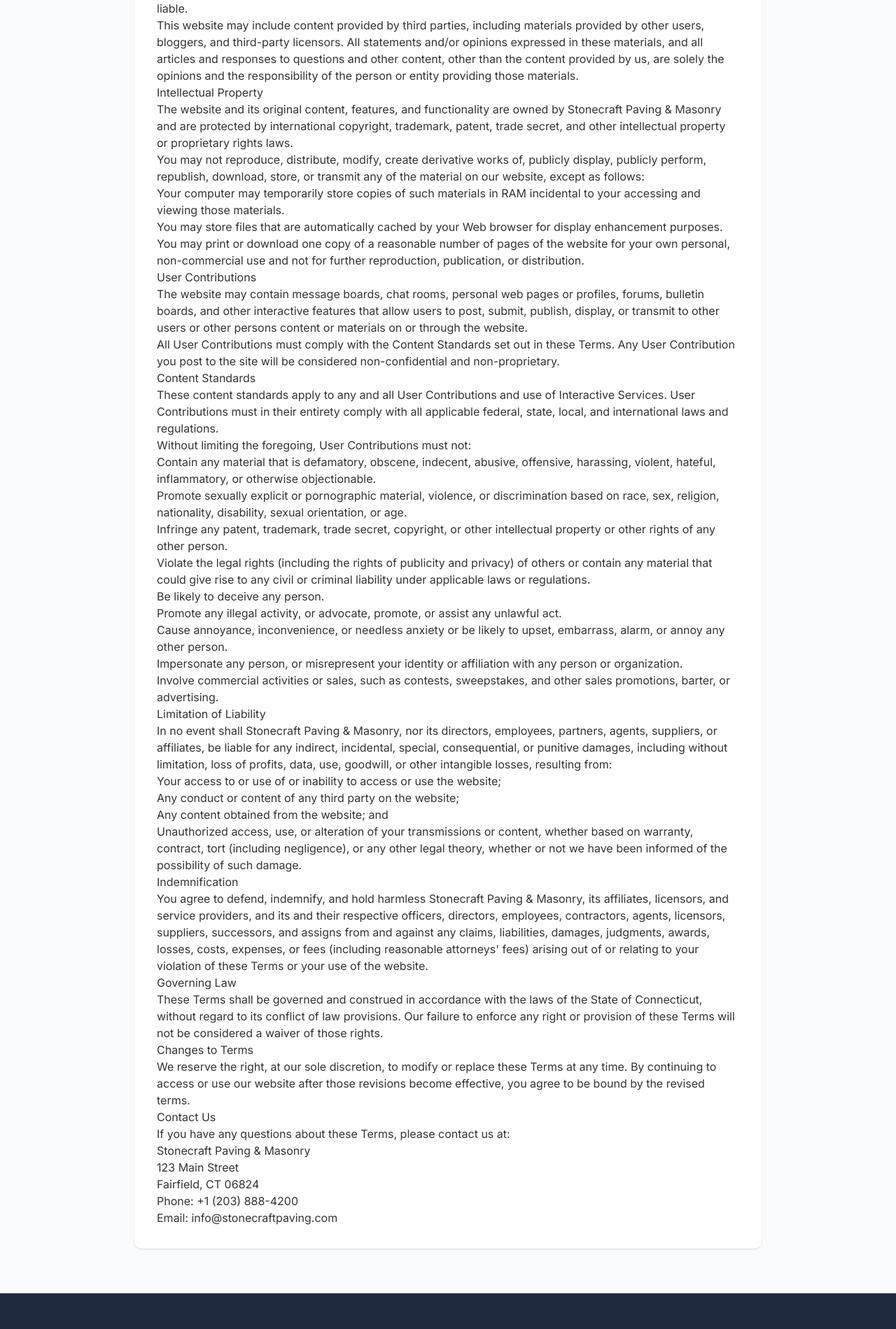
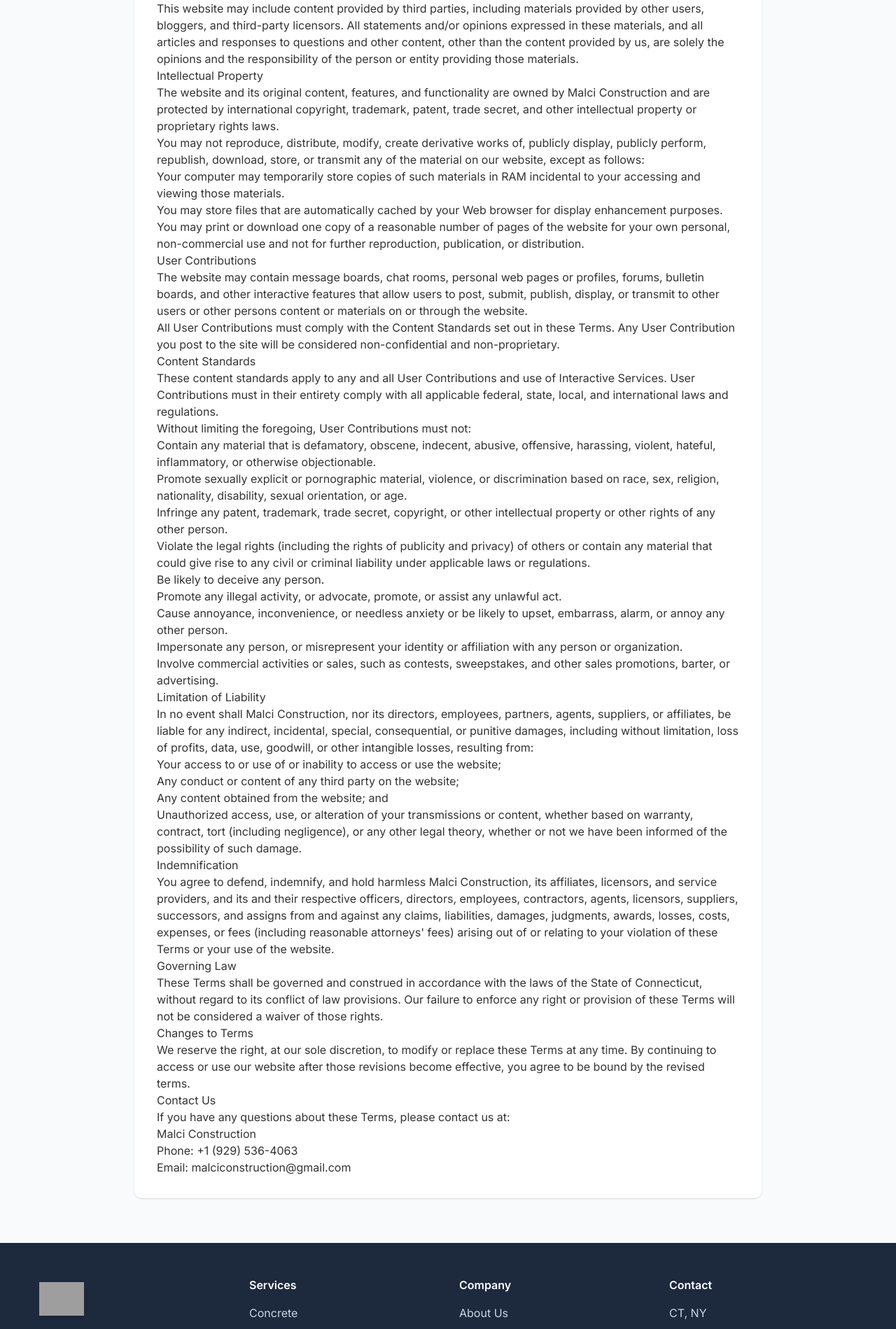
Before and after one commit to AntonioKOD/Malci, a Next.js app: page /terms in a window 1280 px wide. Shown: the part 828-2727 px from the top of the page at 70% size. Built offline with nearby package versions, Linux system fonts and the light colour scheme; grey boxes are pictures that could not be loaded.

Commit message:
new changes;

```diff
--- a/app/about/page.tsx
+++ b/app/about/page.tsx
@@ -19,7 +19,7 @@
       <PageHeader
         title="About Stonecraft"
         subtitle="Learn about our company, our values, and our commitment to quality."
-        backgroundImage="/placeholder.svg?key=about-header"
+        backgroundImage="https://images.unsplash.com/photo-1603518147824-0d8ed2132213?w=700&auto=format&fit=crop&q=60&ixlib=rb-4.1.0&ixid=M3wxMjA3fDB8MHxzZWFyY2h8Nnx8bWFzb25yeXxlbnwwfHwwfHx8MA%3D%3D"
       />
 
       {/* Company Story */}
--- a/app/contact/page.tsx
+++ b/app/contact/page.tsx
@@ -136,7 +136,7 @@
       <PageHeader
         title="Contact Us"
         subtitle="Get in touch with our team for inquiries, estimates, or to schedule a consultation."
-        backgroundImage="/placeholder.svg?key=contact-header"
+        backgroundImage="https://images.unsplash.com/photo-1596524430615-b46475ddff6e?w=700&auto=format&fit=crop&q=60&ixlib=rb-4.1.0&ixid=M3wxMjA3fDB8MHxzZWFyY2h8M3x8Y29udGFjdHxlbnwwfHwwfHx8MA%3D%3D"
       />
 
       {/* Contact Information */}
--- a/app/reviews/page.tsx
+++ b/app/reviews/page.tsx
@@ -154,7 +154,7 @@
       <PageHeader
         title="Customer Reviews"
         subtitle="See what our satisfied customers have to say about our work."
-        backgroundImage="/placeholder.svg?key=reviews-header"
+        backgroundImage="https://images.unsplash.com/photo-1633613286991-611fe299c4be?w=700&auto=format&fit=crop&q=60&ixlib=rb-4.1.0&ixid=M3wxMjA3fDB8MHxzZWFyY2h8M3x8cmV2aWV3c3xlbnwwfHwwfHx8MA%3D%3D"
       />
 
       {/* Featured Testimonials Slider */}
--- a/app/services/concrete/page.tsx
+++ b/app/services/concrete/page.tsx
@@ -164,7 +164,7 @@
       <PageHeader
         title="Concrete Services"
         subtitle="Expert installation of slabs, walls, foundations, sidewalks, curbs, and driveways."
-        backgroundImage="/placeholder.svg?key=concrete-header"
+        backgroundImage="https://images.unsplash.com/photo-1579724175242-0204ecac28cb?w=700&auto=format&fit=crop&q=60&ixlib=rb-4.1.0&ixid=M3wxMjA3fDB8MHxzZWFyY2h8OHx8Y29uY3JldGV8ZW58MHx8MHx8fDA%3D"
       />
 
       {/* Overview */}
--- a/app/services/excavation/page.tsx
+++ b/app/services/excavation/page.tsx
@@ -206,7 +206,7 @@
       <PageHeader
         title="Excavation Services"
         subtitle="Professional site preparation, grading, leveling, trenching, and demolition."
-        backgroundImage="/placeholder.svg?key=excavation-header"
+        backgroundImage="https://images.unsplash.com/photo-1630288213265-64e4673b6f49?w=700&auto=format&fit=crop&q=60&ixlib=rb-4.1.0&ixid=M3wxMjA3fDB8MHxzZWFyY2h8MTJ8fGV4Y2F2YXRpb258ZW58MHx8MHx8fDA%3D"
       />
 
       {/* Overview */}
--- a/app/services/masonry/page.tsx
+++ b/app/services/masonry/page.tsx
@@ -178,7 +178,7 @@
       <PageHeader
         title="Masonry Services"
         subtitle="Expert craftsmanship for walkways, patios, stone walls, and Belgium block."
-        backgroundImage="/placeholder.svg?key=masonry-header"
+        backgroundImage="https://images.unsplash.com/photo-1521720383465-e29fe41f81a1?w=700&auto=format&fit=crop&q=60&ixlib=rb-4.1.0&ixid=M3wxMjA3fDB8MHxzZWFyY2h8MTV8fG1hc29ucnl8ZW58MHx8MHx8fDA%3D"
       />
 
       {/* Overview */}
--- a/app/services/page.tsx
+++ b/app/services/page.tsx
@@ -7,6 +7,7 @@
 import PageHeader from "@/components/page-header"
 import { useInView } from "react-intersection-observer"
 import MetaHead from "@/components/meta-head"
+
 
 export default function ServicesPage() {
   const [ref, inView] = useInView({ triggerOnce: true, threshold: 0.1 })
@@ -125,7 +126,7 @@
       <PageHeader
         title="Our Services"
         subtitle="Comprehensive construction, excavation, concrete, and masonry solutions for residential and commercial projects."
-        backgroundImage="/placeholder.svg?key=tux07"
+        backgroundImage="https://images.unsplash.com/photo-1612935089040-89195ef54677?w=700&auto=format&fit=crop&q=60&ixlib=rb-4.1.0&ixid=M3wxMjA3fDB8MHxzZWFyY2h8N3x8aG91c2UlMjBjb25zdHJ1Y3Rpb258ZW58MHx8MHx8fDA%3D"
       />
 
       {/* Introduction */}
--- a/app/terms/page.tsx
+++ b/app/terms/page.tsx
@@ -15,7 +15,7 @@
             <div className="prose max-w-none">
               <h2>Introduction</h2>
               <p>
-                These Terms of Service (&quot;Terms&quot;) govern your use of the website operated by Stonecraft Paving & Masonry
+                These Terms of Service (&quot;Terms&quot;) govern your use of the website operated by Malci Construction
                 (&quot;we,&quot; &quot;our,&quot; or &quot;us&quot;) and any services offered through the website. By accessing or using our website,
                 you agree to be bound by these Terms. If you disagree with any part of the Terms, you may not access the
                 website.
@@ -36,8 +36,7 @@
 
               <h2>Intellectual Property</h2>
               <p>
-                The website and its original content, features, and functionality are owned by Stonecraft Paving &
-                Masonry and are protected by international copyright, trademark, patent, trade secret, and other
+                The website and its original content, features, and functionality are owned by Malci Construction and are protected by international copyright, trademark, patent, trade secret, and other
                 intellectual property or proprietary rights laws.
               </p>
               <p>
@@ -111,7 +110,7 @@
 
               <h2>Limitation of Liability</h2>
               <p>
-                In no event shall Stonecraft Paving & Masonry, nor its directors, employees, partners, agents,
+                In no event shall Malci Construction, nor its directors, employees, partners, agents,
                 suppliers, or affiliates, be liable for any indirect, incidental, special, consequential, or punitive
                 damages, including without limitation, loss of profits, data, use, goodwill, or other intangible losses,
                 resulting from:
@@ -129,7 +128,7 @@
 
               <h2>Indemnification</h2>
               <p>
-                You agree to defend, indemnify, and hold harmless Stonecraft Paving & Masonry, its affiliates,
+                You agree to defend, indemnify, and hold harmless Malci Construction, its affiliates,
                 licensors, and service providers, and its and their respective officers, directors, employees,
                 contractors, agents, licensors, suppliers, successors, and assigns from and against any claims,
                 liabilities, damages, judgments, awards, losses, costs, expenses, or fees (including reasonable
@@ -153,15 +152,11 @@
               <h2>Contact Us</h2>
               <p>If you have any questions about these Terms, please contact us at:</p>
               <p>
-                Stonecraft Paving & Masonry
+                Malci Construction
                 <br />
-                123 Main Street
+                Phone: +1 (929) 536-4063
                 <br />
-                Fairfield, CT 06824
-                <br />
-                Phone: +1 (203) 888-4200
-                <br />
-                Email: info@stonecraftpaving.com
+                Email: malciconstruction@gmail.com
               </p>
             </div>
           </div>
```
